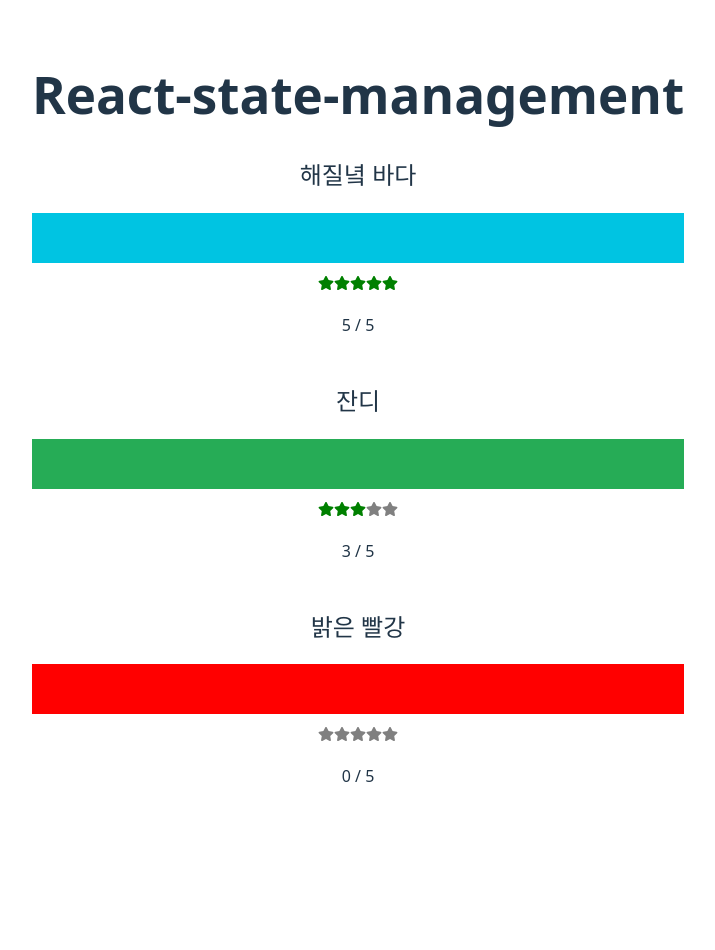
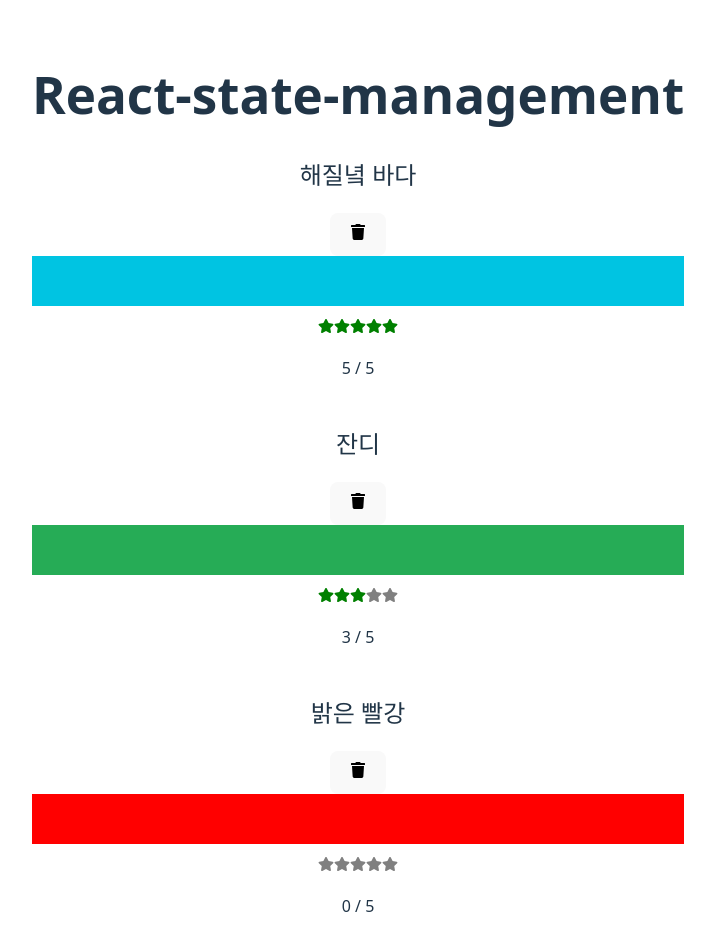
Before and after one commit to NJ97S/React-Codeground, a React (Vite) app in the folder Hyojin/react-state-management/: page / in a window 1280 px wide. Shown: the top 950 px of the page, without its empty margins (282-997 px from the left). Before the commit the page ends 846 px from the top, so only its background shows below. Built offline with nearby package versions, Linux system fonts and the light colour scheme.

Commit message:
✨ feat: color list 삭제 로직 추가

```diff
--- a/Hyojin/react-state-management/src/App.jsx
+++ b/Hyojin/react-state-management/src/App.jsx
@@ -5,11 +5,17 @@ import colorData from "./data/color-data.json";
 import ColorInfoList from "./components/color/ColorInfoList";
 
 function App() {
-  const [colors] = useState(colorData.colors);
+  const [colors, setColors] = useState(colorData.colors);
   return (
     <>
       <h1>React-state-management</h1>
-      <ColorInfoList colors={colors} />
+      <ColorInfoList
+        colors={colors}
+        onRemoveColor={(id) => {
+          const newColors = colors.filter((color) => color.id !== id);
+          setColors(newColors);
+        }}
+      />
     </>
   );
 }
--- a/Hyojin/react-state-management/src/components/color/Color.jsx
+++ b/Hyojin/react-state-management/src/components/color/Color.jsx
@@ -1,9 +1,20 @@
 import StarRating from "../star/StarRating";
 
-export default function Color({ colorTitle, fillColor, colorRating }) {
+import { FaTrash } from "react-icons/fa";
+
+export default function Color({
+  colorId,
+  colorTitle,
+  fillColor,
+  colorRating,
+  onRemove = (f) => f,
+}) {
   return (
     <section>
       <h2>{colorTitle}</h2>
+      <button onClick={() => onRemove(colorId)}>
+        <FaTrash />
+      </button>
       <div style={{ height: 50, backgroundColor: fillColor }}></div>
       <StarRating selectedStars={colorRating} />
     </section>
--- a/Hyojin/react-state-management/src/components/color/ColorInfoList.jsx
+++ b/Hyojin/react-state-management/src/components/color/ColorInfoList.jsx
@@ -1,15 +1,20 @@
 import Color from "./Color";
 
-export default function ColorInfoList({ colors = [] }) {
+export default function ColorInfoList({
+  colors = [],
+  onRemoveColor = (f) => f,
+}) {
   if (!colors.length) return <div>표시할 색상이 없습니다.</div>;
   return (
     <div>
       {colors.map((color) => (
         <Color
           key={color.id}
+          colorId={color.id}
           colorTitle={color.title}
           fillColor={color.color}
           colorRating={color.rating}
+          onRemove={onRemoveColor}
         />
       ))}
     </div>
```
